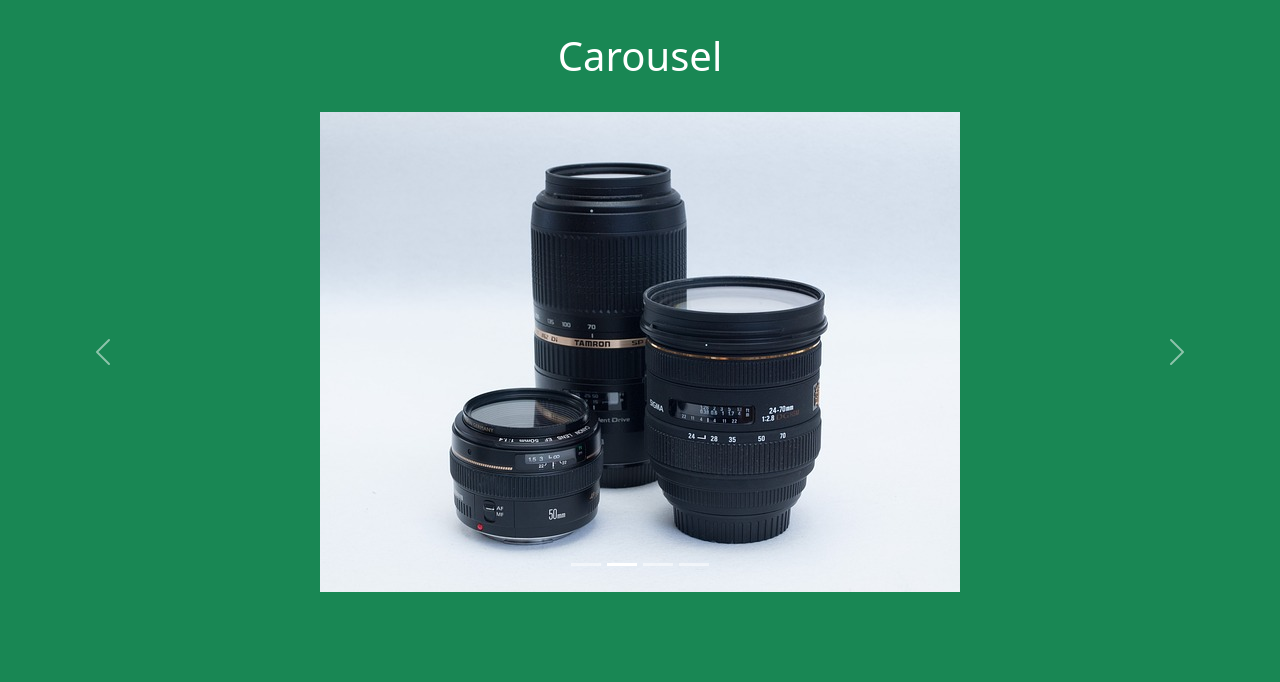
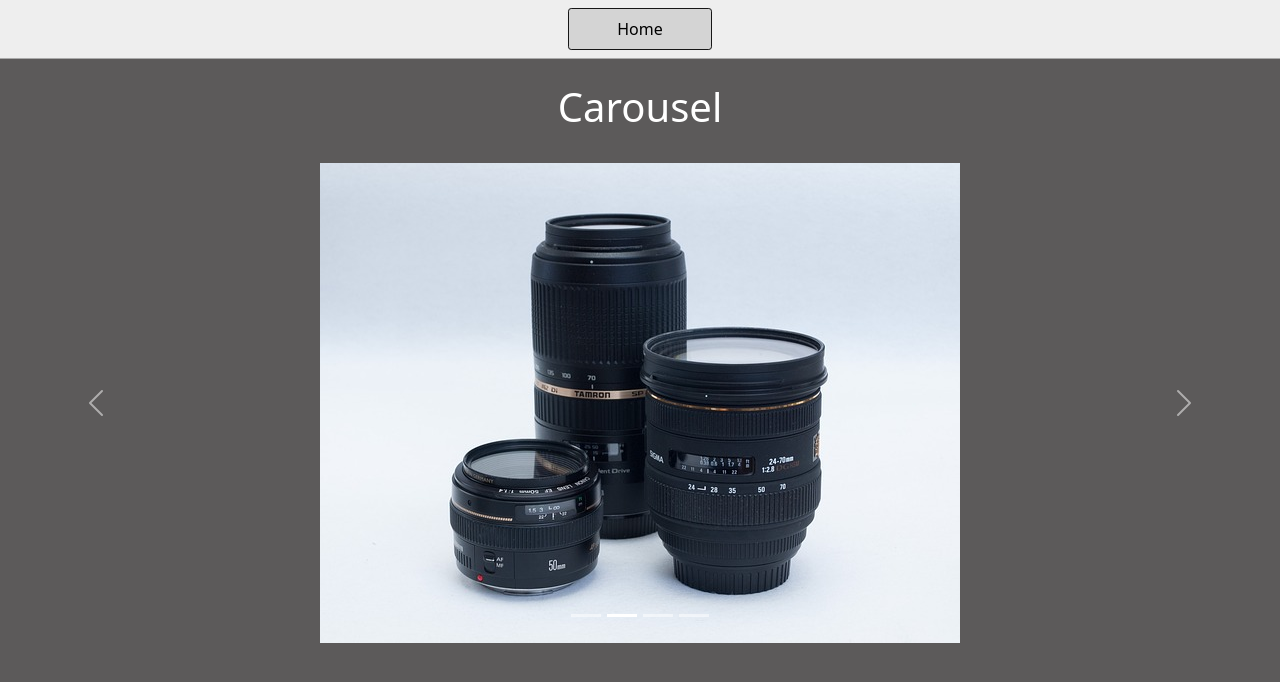
Before and after one commit to kumardeepak85690/unbundl-Web-Development-Assignment, a plain HTML site: page carousel/index.html in a window 1280 px wide. Drawn offline with nearby package versions, Linux system fonts and the light colour scheme.

Commit message:
bg color update

```diff
--- a/carousel/index.html
+++ b/carousel/index.html
@@ -7,7 +7,10 @@
     <link href="https://cdn.jsdelivr.net/npm/bootstrap@5.3.3/dist/css/bootstrap.min.css" rel="stylesheet" integrity="sha384-QWTKZyjpPEjISv5WaRU9OFeRpok6YctnYmDr5pNlyT2bRjXh0JMhjY6hW+ALEwIH" crossorigin="anonymous">
     <title>Carousel</title>
   </head>
-  <body class="bg-success p-2 text-dark bg-opacity-40">
+  <body style="background-color: #5c5a5a; color: #fff">
+    <nav>
+      <a href="/index.html" aria-current="page">Home</a>
+    </nav>
     <br>
     <h1 class="text-center text-white">Carousel</h1>
     <br>
--- a/carousel/style.css
+++ b/carousel/style.css
@@ -1,3 +1,34 @@
+* {
+  box-sizing: border-box;
+}
+
+nav {
+    display: flex;
+    flex-wrap: wrap;
+    align-items: center;
+    justify-content: center;
+    padding: 0.5rem;
+    gap: 0.5rem;
+    border-bottom: solid 1px #aaa;
+    background-color: #eee;
+  }
+
+  nav a {
+    display: inline-block;
+    min-width: 9rem;
+    padding: 0.5rem;
+    border-radius: 0.2rem;
+    border: solid 1px rgb(22, 22, 22);
+    text-align: center;
+    text-decoration: none;
+    color: #1b1b1b;
+  }
+
+  nav a[aria-current='page'] {
+    color: #000;
+    background-color: #d4d4d4;
+  }
+
 .carousel-item {
     flex: 0 0 auto;
     width: 100%;
--- a/chocolate_bundle/styles.css
+++ b/chocolate_bundle/styles.css
@@ -3,6 +3,33 @@ body {
     margin: 0;
     padding: 0;
     background: #494646;
+  }
+
+  nav {
+    display: flex;
+    flex-wrap: wrap;
+    align-items: center;
+    justify-content: center;
+    padding: 0.5rem;
+    gap: 0.5rem;
+    border-bottom: solid 1px #aaa;
+    background-color: #eee;
+  }
+
+  nav a {
+    display: inline-block;
+    min-width: 9rem;
+    padding: 0.5rem;
+    border-radius: 0.2rem;
+    border: solid 1px rgb(22, 22, 22);
+    text-align: center;
+    text-decoration: none;
+    color: #1b1b1b;
+  }
+
+  nav a[aria-current='page'] {
+    color: #000;
+    background-color: #d4d4d4;
   }
 
   .container {
```
Also changed, not shown: chocolate_bundle/index.html (+3 -0 lines).
